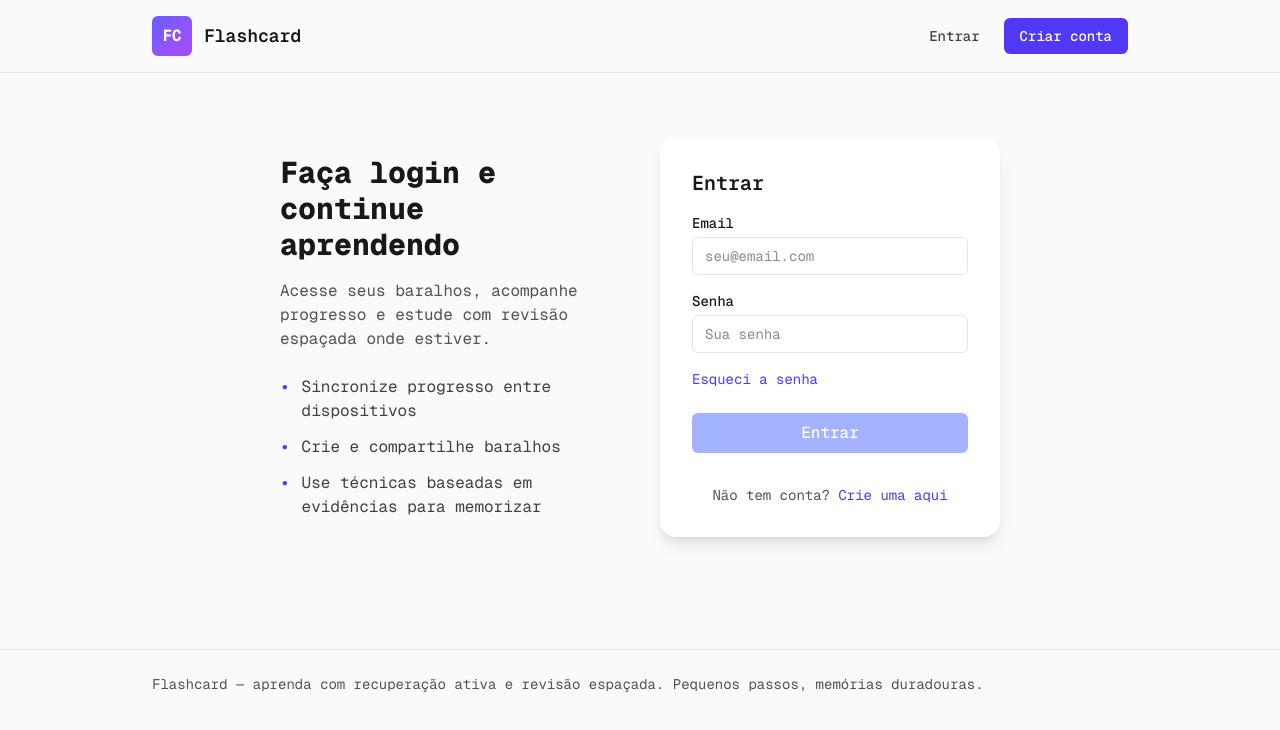
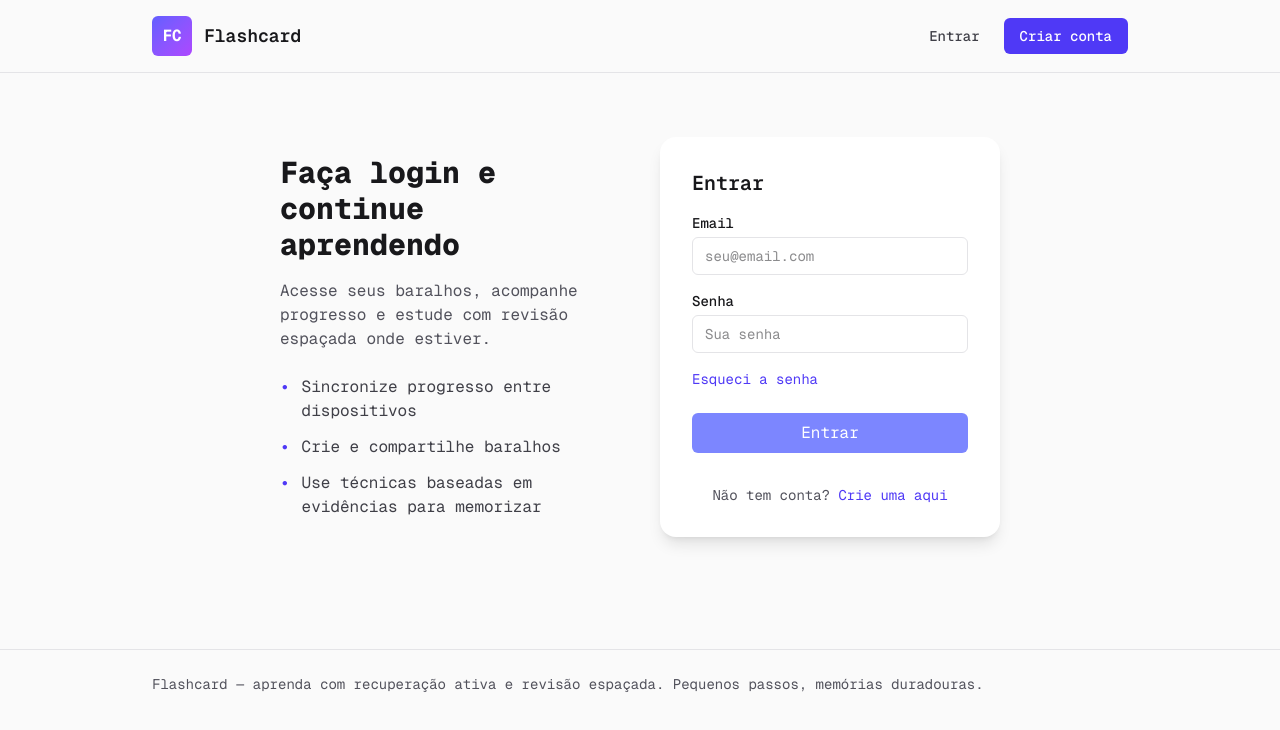
Before and after one commit to Maycon40/flashcard, a Next.js app: page /login in a window 1280 px wide. Shown: the top 730 px of the page. Built offline with nearby package versions, Linux system fonts and the light colour scheme.

Commit message:
feat: add button component in other pages

```diff
--- a/components/button/index.tsx
+++ b/components/button/index.tsx
@@ -1,19 +1,23 @@
 import { ReactNode } from "react";
 
 interface ButtonComponentProps {
+  className?: string;
+  disabled?: boolean;
   isLoading: boolean;
   children: ReactNode;
 }
 
 export default function ButtonComponent({
+  className,
+  disabled,
   isLoading,
   children,
 }: ButtonComponentProps) {
   return (
     <button
       type="submit"
-      disabled={isLoading}
-      className="inline-flex items-center px-4 py-2 rounded-md text-white bg-indigo-600 hover:bg-indigo-700 disabled:bg-indigo-400 disabled:cursor-not-allowed cursor-pointer"
+      disabled={disabled || isLoading}
+      className={`${className} inline-flex items-center px-4 py-2 rounded-md text-white bg-indigo-600 hover:bg-indigo-700 disabled:bg-indigo-400 disabled:cursor-not-allowed cursor-pointer`}
     >
       {isLoading && (
         <div className="flex justify-center items-center mr-4">
--- a/pages/dashboard/cards/create/index.tsx
+++ b/pages/dashboard/cards/create/index.tsx
@@ -8,6 +8,7 @@ import LayoutDashboard from "@/components/layout/Dashboard";
 import { Deck } from "@/types/types";
 import ErrorComponent from "@/components/error";
 import { fetcher } from "@/infra/fetcher";
+import ButtonComponent from "@/components/button";
 
 export default function CreateCardPage() {
   const router = useRouter();
@@ -171,13 +172,9 @@ function CreateCardForm({ router }: { router: NextRouter }) {
         </div>
 
         <div>
-          <button
-            type="submit"
-            className={`inline-flex items-center px-4 py-2 rounded-md text-white ${isSubmitting ? "bg-indigo-300" : "bg-indigo-600 hover:bg-indigo-700"} `}
-            disabled={isSubmitting}
-          >
-            {isSubmitting ? "Criando..." : "Criar cartão"}
-          </button>
+          <ButtonComponent isLoading={isSubmitting}>
+            {isSubmitting ? "Criando" : "Criar cartão"}
+          </ButtonComponent>
         </div>
       </form>
     </>
--- a/pages/dashboard/cards/import/index.tsx
+++ b/pages/dashboard/cards/import/index.tsx
@@ -6,6 +6,7 @@ import { useRouter } from "next/router";
 import LayoutDashboard from "@/components/layout/Dashboard";
 import ErrorComponent from "@/components/error";
 import { Deck } from "@/types/types";
+import ButtonComponent from "@/components/button";
 
 export default function ImportCardPage() {
   return (
@@ -95,7 +96,9 @@ function ImportCardForm() {
           deckIds[card.deck_name] = String(deck.id);
         }
 
-        const res = await fetch(`/api/v1/cards/${card.deck_name}`, {
+        const res = await fetch(
+          `/api/v1/cards/${encodeURIComponent(card.deck_name)}`,
+          {
             method: "POST",
             headers: {
               "Content-Type": "application/json",
@@ -105,7 +108,8 @@ function ImportCardForm() {
               description: card.description,
               important: card.important || false,
             }),
-        });
+          },
+        );
 
         if (!res.ok) {
           const body = await res.json().catch(() => ({}));
@@ -148,13 +152,9 @@ function ImportCardForm() {
       </div>
 
       <div className="flex items-center gap-4 pt-2">
-        <button
-          type="submit"
-          disabled={isSubmitting}
-          className="inline-flex items-center px-4 py-2 rounded-md text-white bg-indigo-600 hover:bg-indigo-700 disabled:bg-indigo-400 disabled:cursor-not-allowed cursor-pointer"
-        >
-          {isSubmitting ? "Importando..." : "Importar"}
-        </button>
+        <ButtonComponent isLoading={isSubmitting}>
+          {isSubmitting ? "Importando" : "Importar"}
+        </ButtonComponent>
         <button
           type="button"
           onClick={(e) => back(e)}
--- a/pages/dashboard/decks/[deck_name]/index.tsx
+++ b/pages/dashboard/decks/[deck_name]/index.tsx
@@ -1,6 +1,5 @@
 import useSWR from "swr";
 import { useEffect, useMemo, useRef, useState } from "react";
-import { GetServerSidePropsContext } from "next";
 import Link from "next/link";
 import { useRouter } from "next/router";
 
@@ -10,14 +9,6 @@ import { fetcher } from "@/infra/fetcher";
 import { Card } from "@/types/types";
 import ErrorComponent from "@/components/error";
 import SearchBar from "@/components/search/bar";
-
-export async function getServerSideProps(context: GetServerSidePropsContext) {
-  return {
-    props: {
-      deckName: context.params?.deck_name,
-    },
-  };
-}
 
 export default function DeckDetailsPage() {
   const { query } = useRouter();
--- a/pages/dashboard/decks/create/index.tsx
+++ b/pages/dashboard/decks/create/index.tsx
@@ -6,6 +6,7 @@ import { useRouter } from "next/router";
 
 import LayoutDashboard from "@/components/layout/Dashboard";
 import ErrorComponent from "@/components/error";
+import ButtonComponent from "@/components/button";
 
 export default function DeckPage() {
   const router = useRouter();
@@ -84,13 +85,9 @@ export default function DeckPage() {
           </div>
 
           <div>
-            <button
-              type="submit"
-              className={`inline-flex items-center px-4 py-2 rounded-md text-white ${isSubmitting ? "bg-indigo-300" : "bg-indigo-600 hover:bg-indigo-700"} `}
-              disabled={isSubmitting}
-            >
-              {isSubmitting ? "Criando..." : "Criar baralho"}
-            </button>
+            <ButtonComponent isLoading={isSubmitting}>
+              {isSubmitting ? "Criando" : "Criar cartão"}
+            </ButtonComponent>
           </div>
         </form>
       </div>
--- a/pages/dashboard/decks/index.tsx
+++ b/pages/dashboard/decks/index.tsx
@@ -55,7 +55,9 @@ export default function DecksPage() {
       <div className="flex flex-col md:flex-row md:items-center justify-between mb-6 gap-4">
         <div>
           <h1 className="text-2xl font-semibold">Meus baralhos</h1>
-          <p className="text-sm text-zinc-500">Gerencie os baralhos</p>
+          <p className="text-sm text-zinc-500">
+            Gerencie os {(decks || []).length} baralhos
+          </p>
         </div>
 
         <div className="flex flex-col sm:flex-row items-center gap-4 w-full md:w-auto">
--- a/pages/login/index.tsx
+++ b/pages/login/index.tsx
@@ -5,7 +5,7 @@ import Link from "next/link";
 import { useRouter } from "next/router";
 
 import Layout from "@/components/layout";
-import LoadingIcon from "@/components/icon/loading";
+import ButtonComponent from "@/components/button";
 
 export default function LoginPage() {
   const [identifier, setIdentifier] = useState("");
@@ -125,14 +125,13 @@ export default function LoginPage() {
               </div>
 
               <div className="pt-2">
-                <button
-                  type="submit"
+                <ButtonComponent
+                  className="w-full justify-center"
                   disabled={isDisabled}
-                  className={`w-full inline-flex justify-center items-center px-4 py-2 rounded-md ${isDisabled ? "bg-indigo-300 cursor-not-allowed" : "bg-indigo-600 hover:bg-indigo-700 cursor-pointer"} text-white font-medium`}
+                  isLoading={isSubmitting}
                 >
-                  <LoadingIcon isLoading={isSubmitting} />
-                  Entrar
-                </button>
+                  {isSubmitting ? "Entrando" : "Entrar"}
+                </ButtonComponent>
               </div>
 
               <div className="pt-4 text-center text-sm text-zinc-600 dark:text-zinc-400">
--- a/pages/signup/index.tsx
+++ b/pages/signup/index.tsx
@@ -4,6 +4,7 @@ import { useState, SubmitEvent } from "react";
 import Link from "next/link";
 
 import Layout from "@/components/layout";
+import ButtonComponent from "@/components/button";
 
 export default function SignupPage() {
   const [username, setUsername] = useState("");
@@ -184,13 +185,13 @@ export default function SignupPage() {
                   </div>
 
                   <div className="pt-2">
-                    <button
-                      type="submit"
+                    <ButtonComponent
+                      className="w-full justify-center"
                       disabled={isDisabled}
-                      className={`w-full inline-flex justify-center items-center px-4 py-2 rounded-md text-white font-medium ${isDisabled ? "bg-indigo-300 cursor-not-allowed" : "bg-indigo-600 hover:bg-indigo-700 cursor-pointer"}`}
+                      isLoading={isSubmitting}
                     >
-                      {isSubmitting ? "Criando..." : "Criar conta"}
-                    </button>
+                      {isSubmitting ? "Criando" : "Criar conta"}
+                    </ButtonComponent>
                   </div>
 
                   <div className="pt-4 text-center text-sm text-zinc-600 dark:text-zinc-400">
```
Lines whose indentation alone changed are shown as unchanged.
